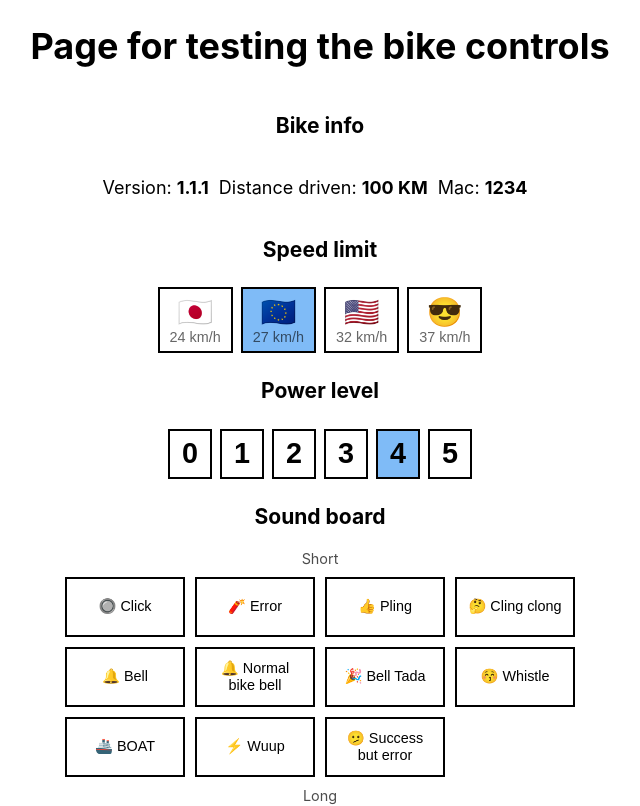
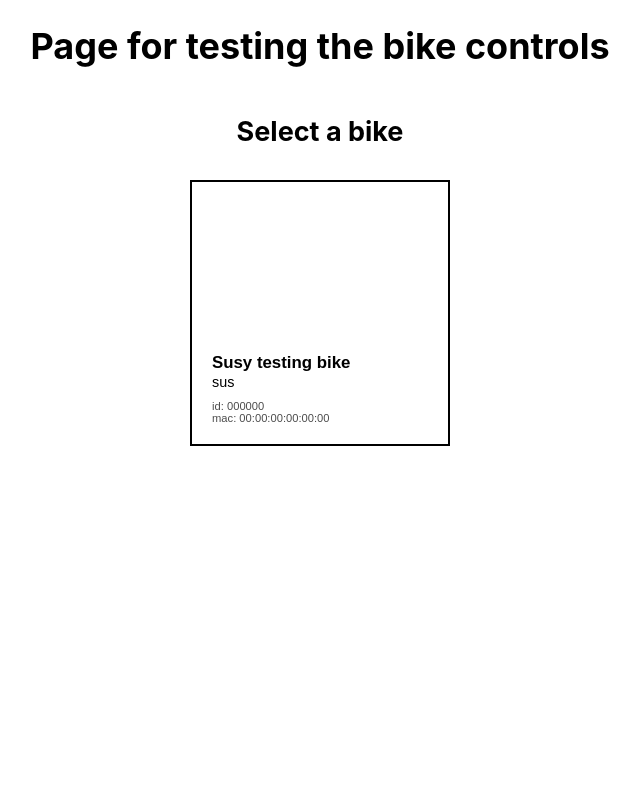
Before and after one commit to mjarkk/vanmoof-web-controller, a Next.js app: page /controls-test in a window 1280 px wide. Shown: the top 806 px of the page, without its empty margins (320-960 px from the left). Built offline with nearby package versions, Linux system fonts and the light colour scheme.

Commit message:
Add bike selector on controls-test page

```diff
--- /dev/null
+++ b/components/BikeSelector.tsx
@@ -0,0 +1,81 @@
+import { BikeCredentials } from '../lib/bike'
+import { Button } from './Button'
+
+interface BikeSelectorProps {
+    options: Array<BikeCredentials>
+    onSelect: (option: BikeCredentials, idx: number) => void
+    title: string
+}
+
+export function BikeSelector({ options, onSelect, title }: BikeSelectorProps) {
+    return (
+        <div>
+            <h2>{title}</h2>
+            <div className='bikes'>
+                {options.map((bike, idx) =>
+                    <Button
+                        key={idx}
+                        style={{ padding: 0, margin: 10 }}
+                        onClick={() => onSelect(bike, idx)}
+                    >
+                        <div
+                            className='previewImage'
+                            style={bike.links
+                                ? { backgroundImage: `url('${bike.links.thumbnail}')` }
+                                : undefined
+                            }
+                        />
+                        <div className='detials'>
+                            <h3>{bike.name}</h3>
+                            <p>{bike.ownerName}</p>
+                            <div className='meta'>
+                                <p><span>id</span>{bike.id}</p>
+                                <p><span>mac</span>{bike.mac}</p>
+                            </div>
+                        </div>
+                    </Button>
+                )}
+            </div>
+            <style jsx>{`
+                h2 {
+                    text-align: center;
+                }
+                .bikes {
+                    display: flex;
+                    flex-wrap: wrap;
+                    align-items: center;
+                }
+                .previewImage {
+                    height: 150px;
+                    background-position: center;
+                    background-size: contain;
+                    background-repeat: no-repeat;
+                    background-color: white;
+                }
+                .detials {
+                    display: flex;
+                    align-items: flex-start;
+                    flex-direction: column;
+                    padding: 20px;
+                }
+                .detials p {
+                    margin: 0;
+                }
+                .detials h3 {
+                    margin: 1px 0;
+                }
+                .detials .meta {
+                    font-size: 0.7rem;
+                    color: var(--label-color);
+                    padding-top: 10px;
+                    display: flex;
+                    align-items: flex-start;
+                    flex-direction: column;
+                }
+                .detials .meta span::after {
+                    content: ': ';
+                }
+            `}</style>
+        </div>
+    )
+}
--- a/pages/controls-test.tsx
+++ b/pages/controls-test.tsx
@@ -1,13 +1,20 @@
 import BikeControls from '../components/Controls'
-import { Bike, SpeedLimit, PowerLevel } from '../lib/bike'
+import { Bike, SpeedLimit, PowerLevel, BikeCredentials } from '../lib/bike'
 import { ApiContext, Api } from '../lib/api'
 import { useEffect, useState } from 'react'
+import { BikeSelector } from '../components/BikeSelector'
+import type { BikeAndApiCredentials } from '../components/Login'
 
 class FakeBike {
-    id = '12345'
-    mac = '1234'
+    id: string
+    mac: string
     private speedLimit = SpeedLimit.EU
     private powerLevel = PowerLevel.Fourth
+
+    constructor(credentials: BikeCredentials) {
+        this.id = credentials.id
+        this.mac = credentials.mac
+    }
 
     async bikeFirmwareVersion() {
         return '1.1.1'
@@ -37,32 +44,69 @@ class FakeBike {
     }
 }
 
+const dummyBike: BikeCredentials = {
+    id: '000000',
+    mac: '00:00:00:00:00:00',
+    encryptionKey: '00000000000000000000000000000000',
+    userKeyId: 1,
+    name: 'Susy testing bike',
+    ownerName: 'sus',
+    modelColor: {
+        name: 'Dark',
+        primary: '#25282a',
+        secondary: '#25282a',
+    },
+}
+
 export default function ControlsTest() {
-    const fakeBike = new FakeBike as unknown as Bike
-    const [api, setApi] = useState(new Api({
-        token: 'dummy',
-        refreshToken: 'dummy',
-    }))
+    const [fakeBike, setFakeBike] = useState<any>(undefined) // new FakeBike as unknown as Bike
+    const [credentials, setCredentials] = useState<BikeAndApiCredentials>({
+        api: new Api({
+            token: 'dummy',
+            refreshToken: 'dummy',
+        }),
+        bikes: [dummyBike],
+    })
 
     useEffect(() => {
         try {
             const apiCredential = localStorage.getItem('vm-api-credentials')
-            if (!apiCredential)
-                throw 'api credentials not in local storage, if you login via the / page you should have them here also'
+            const rawBikeCredentials = localStorage.getItem('vm-bike-credentials')
+
+            if (!apiCredential || !rawBikeCredentials)
+                throw 'no cached credentials that can be used, you can login on the root page (/) page to get them'
 
             const apiCredentials = JSON.parse(apiCredential)
-            setApi(new Api(apiCredentials))
+            const parsedBikeCredentials = JSON.parse(rawBikeCredentials)
+
+            const parsedApi = new Api(apiCredentials)
+
+            setCredentials({
+                api: parsedApi,
+                bikes: [dummyBike, ...parsedBikeCredentials],
+            })
         } catch (e) {
-            console.log('unable to parse api credentials from local storage, error:', e)
+            console.log('unable to parse bike/api credentials from local storage, error:', e)
         }
     }, [])
 
     return (
         <div>
             <h1>Page for testing the bike controls</h1>
-            <ApiContext.Provider value={api}>
-                <BikeControls bike={fakeBike} disconnect={() => console.log('click disconnect')} />
-            </ApiContext.Provider>
+
+            {fakeBike
+                ? <ApiContext.Provider value={credentials.api}>
+                    <BikeControls
+                        bike={fakeBike}
+                        disconnect={() => setFakeBike(undefined)}
+                    />
+                </ApiContext.Provider>
+                : <BikeSelector
+                    options={credentials.bikes}
+                    onSelect={bike => setFakeBike(new FakeBike(bike))}
+                    title='Select a bike'
+                />
+            }
 
             <style jsx>{`
                 div {
```
